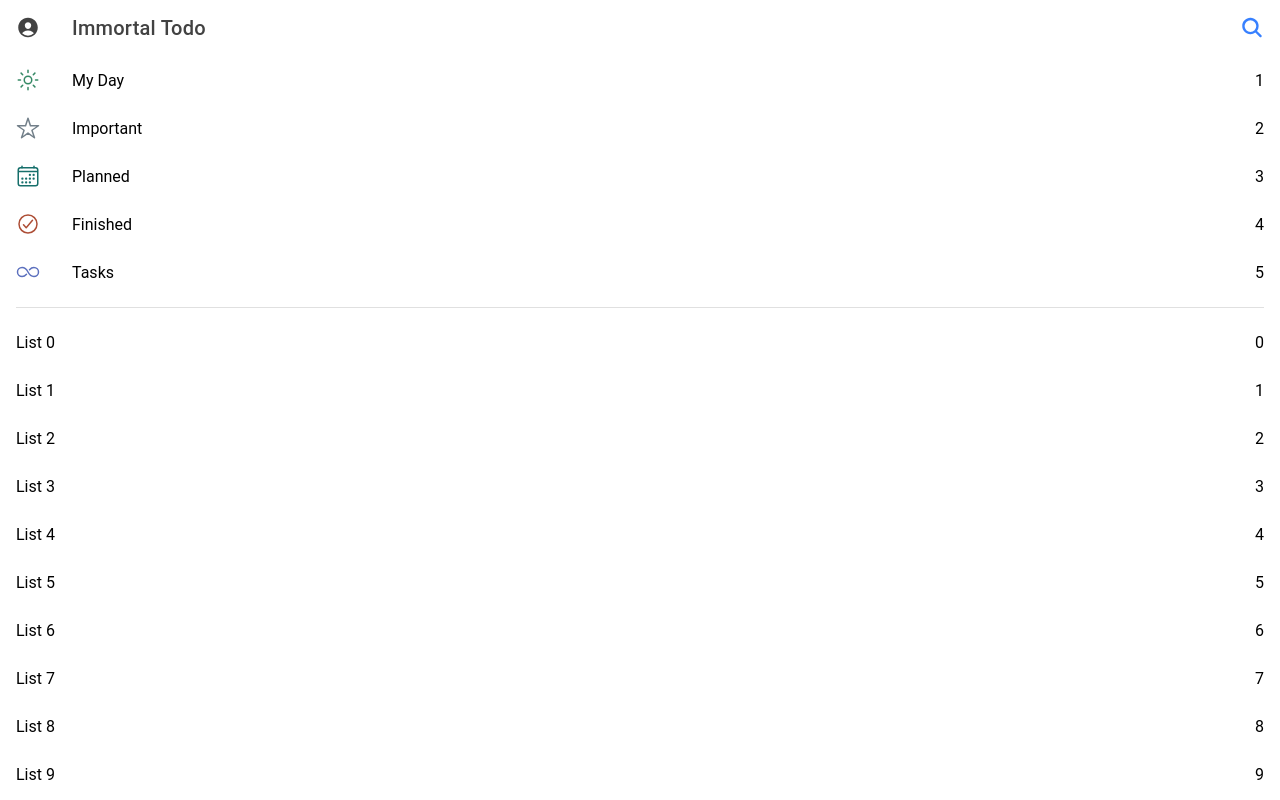
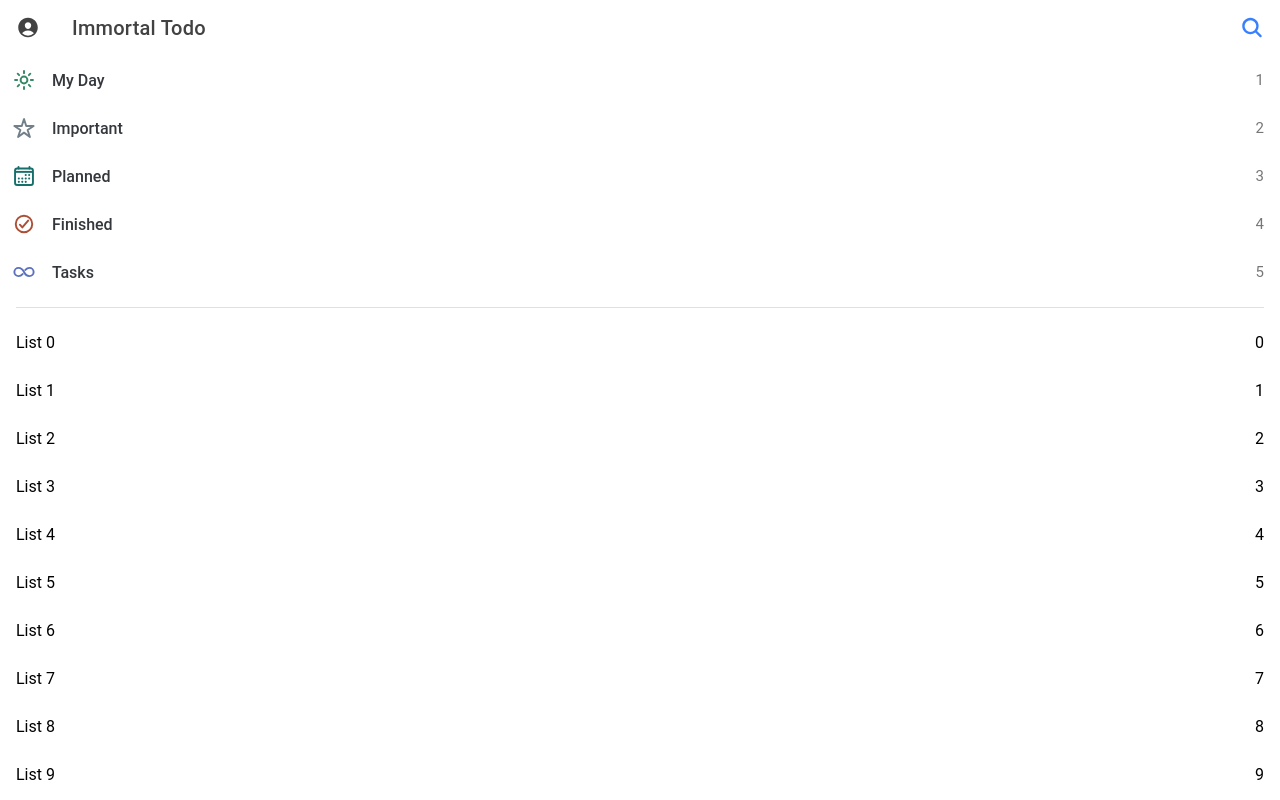
Before and after one commit to immortalt/immortal-todo, a React (Create React App) app: page /home in a window 1280 px wide. Built offline with nearby package versions, Linux system fonts and the light colour scheme.

Commit message:
feat(all): optimize quick lists item's layout and color to make it looks almost same as ms todo

```diff
--- a/public/index.html
+++ b/public/index.html
@@ -4,6 +4,7 @@
     <meta charset="utf-8"/>
     <meta name="viewport"
           content="width=device-width, initial-scale=1.0, maximum-scale=1.0, minimum-scale=1.0, user-scalable=no">
+    <meta id="status-bar-color" name="theme-color" content="white">
     <title>Immortal Todo</title>
     <style>
         * {
--- a/src/pages/Home/index.tsx
+++ b/src/pages/Home/index.tsx
@@ -10,7 +10,7 @@ import {
     IonToolbar
 } from '@ionic/react';
 import TodoLists from "../../components/TodoLists";
-import React from "react";
+import React, {useEffect} from "react";
 import {
     personCircle,
     search,
@@ -19,6 +19,7 @@ import {Divider} from "@mui/material";
 import {RouteComponentProps} from "react-router";
 import {Link} from "react-router-dom";
 import quickLists from "../../theme/quickLists";
+import {setStatusbarColor} from "../../theme/utils";
 
 const preventDefault = (e: any) => e.preventDefault();
 const Home: React.FC<RouteComponentProps> = () => {
@@ -34,6 +35,9 @@ const Home: React.FC<RouteComponentProps> = () => {
             "--background": "var(--ion-background-color)"
         }
     }
+    useEffect(() => {
+        setStatusbarColor(isDark ? "#080808" : "#ffffff");
+    }, [])
     return (
         <IonPage style={pageStyle}>
             <IonHeader className="ion-no-border">
@@ -59,9 +63,20 @@ const Home: React.FC<RouteComponentProps> = () => {
                     return (
                         <IonItem key={id} style={itemStyle} routerLink={`/todo/${id}/${theme}`} button detail={false}
                                  lines="none">
-                            <IonIcon style={{color: color}} icon={icon} slot="start"></IonIcon>
-                            <IonLabel>{title}</IonLabel>
-                            <IonLabel slot="end">{count}</IonLabel>
+                            <IonIcon style={{
+                                color: color,
+                                marginLeft: -3.5,
+                                marginRight: 17.5,
+                                fontSize: 22,
+                                "--ionicon-stroke-width": "45px"
+                            }} icon={icon}
+                                     slot="start"></IonIcon>
+                            <IonLabel
+                                style={{fontWeight: 500, color: isDark ? "#E1E1E1" : "#34373C"}}>{title}</IonLabel>
+                            <IonLabel style={{
+                                color: isDark ? "#939393" : "#767678",
+                                fontSize: 15
+                            }} slot="end">{count}</IonLabel>
                         </IonItem>)
                 })}
                 <Divider style={{marginLeft: 16, marginRight: 16, marginTop: 10, marginBottom: 10}}></Divider>
--- a/src/pages/TodoList/index.tsx
+++ b/src/pages/TodoList/index.tsx
@@ -8,7 +8,7 @@ import {
     IonTitle,
     IonToolbar, isPlatform
 } from '@ionic/react';
-import React from "react";
+import React, {useEffect} from "react";
 import {
     checkmarkCircleOutline,
     ellipsisHorizontal, ellipsisVertical,
@@ -22,6 +22,7 @@ import "./index.css";
 import DelayDisplay from "../../components/DelayDisplay";
 import {listThemes, ListTheme} from "../../theme/listThemes";
 import TaskItems from "../../components/TaskItems";
+import {setStatusbarColor} from "../../theme/utils";
 
 interface TodoPageProps
     extends RouteComponentProps<{
@@ -44,6 +45,9 @@ const TodoList: React.FC<TodoPageProps> = ({match}) => {
     const isDark = prefersDark.matches;
     const listTheme: ListTheme = listThemes[theme];
     const themeUnit = isDark ? listTheme.dark : listTheme.light;
+    useEffect(() => {
+        setStatusbarColor(themeUnit.background);
+    }, [])
     const styles = {
         header: {
             backgroundColor: themeUnit.background,
--- /dev/null
+++ b/src/theme/utils.ts
@@ -0,0 +1,4 @@
+export const setStatusbarColor = (color: string) => {
+    // @ts-ignore
+    document.querySelector("meta[name='theme-color']").setAttribute("content", color);
+}
```
